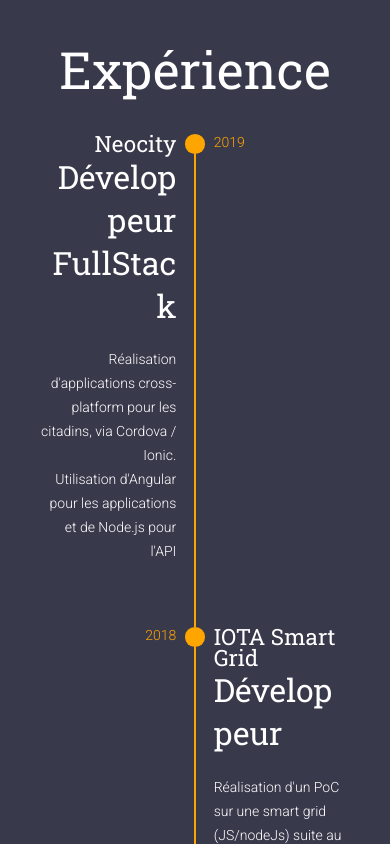
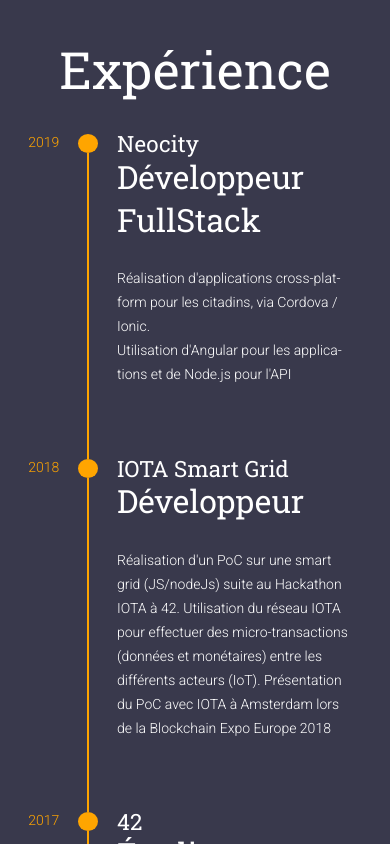
Before and after one commit to tcollard/website, a Vue app in the folder my-website/: page / in a window 390 px wide. Shown: the part 2280-3124 px from the top of the page. Built offline with nearby package versions, Linux system fonts and the light colour scheme.

Commit message:
style: 💄 (Experience) Change timeline style for phone version

```diff
--- a/my-website/src/components/ExperienceContainer.vue
+++ b/my-website/src/components/ExperienceContainer.vue
@@ -1,7 +1,8 @@
 <template>
     <div class="time" v-on:scroll="create(index)">
+        <div v-if="deviceWidth > 700" class="timeLineView">
             <div class="leftSide">
-            <ExperienceDetail :xp="xp" :index="index" :id="'left'"></experienceDetail>
+                <ExperienceDetail :xp="xp" :index="index" :id="'left'" :deviceWidth="deviceWidth"></experienceDetail>
             </div>
             <div class="middleContainer">
                 <div class="middle">
@@ -10,7 +11,22 @@
                 </div>
             </div>
             <div class="rightSide">
-            <ExperienceDetail :xp="xp" :index="index" :id="'right'"></experienceDetail>
+                <ExperienceDetail :xp="xp" :index="index" :id="'right'" :deviceWidth="deviceWidth"></experienceDetail>
+            </div>
+        </div>
+        <div v-else class="timeLineViewPhone">
+            <div class="leftSide">
+                <ExperienceDetail :xp="xp" :index="index" :id="'left'" :deviceWidth="deviceWidth"></experienceDetail>
+            </div>
+            <div class="middleContainer">
+                <div class="middle">
+                    <div class="dot" :id="index + '-dot'"></div>
+                    <div v-if="index != length" class="line" :id="index + '-line'"></div>
+                </div>
+            </div>
+            <div class="rightSide">
+                <ExperienceDetail :xp="xp" :index="index" :id="'right'" :deviceWidth="deviceWidth"></experienceDetail>
+            </div>
         </div>
     </div>
 </template>
@@ -40,6 +56,7 @@
     data() {
         return {
             state: false,
+            deviceWidth: window.innerWidth,
         }
     },
     created() {
@@ -95,6 +112,16 @@
         background-color: orange;
     }
 
+    .timeLineView {
+        width: 100vw;
+        display: flex;
+    }
+
+    .timeLineViewPhone {
+        display: grid;
+        grid-template-columns: 15% 10% 75%;
+    }
+
     .endLine {
         width: 2px;
         display: flex;
@@ -121,7 +148,7 @@
     }
 
     /* Web */
-    @media only screen and (min-width: 1024px) {
+    @media only screen and (min-width: 700px) {
 
         .middleContainer {
             width: 8%;
@@ -133,13 +160,17 @@
     }
 
     /* Phone */
-    @media only screen and (max-width: 1024px) {
+    @media only screen and (max-width: 700px) {
         .middleContainer {
             width: 12%;
         }
 
-        .leftSide, .rightSide {
-            width: 44%;
+        .rightSideSide {
+            width: 66%;
+        }
+
+        .leftSide {
+            width: 20%;
         }
     }
 
@@ -159,8 +190,6 @@
     .leftSide, .rightSide {
         display: flex;
     }
-
-
 
     .dot {
         border-radius: 50%;
--- a/my-website/src/components/ExperienceDetail.vue
+++ b/my-website/src/components/ExperienceDetail.vue
@@ -1,13 +1,23 @@
 <template>
-    <div v-bind:id="xp + id" class="detail" :class="index % 2 === 0 ? 'leftPosition' : 'rightPosition'">
-        <h5 v-if="index % 2 === 0 && id === 'right'" :class="index % 2 === 0 ? 'rightPosition' : 'leftPosition'">{{ $t('experience.'+ xp +'.date') }}</h5>
-        <h5 v-if="index % 2 === 1 && id === 'left'" :class="index % 2 === 0 ? 'rightPosition' : 'leftPosition'">{{ $t('experience.' + xp + '.date') }}</h5>
-        <div class="containerDetail" v-if="index % 2 === 0 && id === 'left' || index % 2 === 1 && id === 'right'">
-            <h4>{{ $t('experience.' + xp + '.company') }}</h4>
-            <h3>{{ $t('experience.' + xp + '.job') }}</h3>
-            <p>{{ $t('experience.' + xp + '.content') }}</p>
+        <div v-if="deviceWidth > 700" class="contentWrapper" v-bind:id="xp + id">
+            <div class="detail" :class="index % 2 === 0 ? 'leftPosition' : 'rightPosition'">
+                <h5 v-if="index % 2 === 0 && id === 'right'" :class="'rightPosition'">{{ $t('experience.'+ xp +'.date') }}</h5>
+                <h5 v-if="index % 2 === 1 && id === 'left'" :class="'leftPosition'">{{ $t('experience.' + xp + '.date') }}</h5>
+                <div class="containerDetail" v-if="index % 2 === 0 && id === 'left' || index % 2 === 1 && id === 'right'">
+                    <h4>{{ $t('experience.' + xp + '.company') }}</h4>
+                    <h3>{{ $t('experience.' + xp + '.job') }}</h3>
+                    <p>{{ $t('experience.' + xp + '.content') }}</p>
+                </div>
+            </div>
         </div>
-    </div>
+        <div v-else class="contentWrapper" v-bind:id="xp + id">
+            <h5 v-if="id === 'left'" :class="'datePhone'">{{ $t('experience.' + xp +'.date') }}</h5>
+            <div v-else class="containerDetailPhone">
+                <h4>{{ $t('experience.' + xp + '.company') }}</h4>
+                <h3>{{ $t('experience.' + xp + '.job') }}</h3>
+                <p>{{ $t('experience.' + xp + '.content') }}</p>
+            </div>
+        </div>
 </template>
 
 <script>
@@ -24,6 +34,10 @@
         },
         id: {
             type: String,
+            required: true,
+        },
+        deviceWidth: {
+            type: Number,
             required: true,
         }
     },
@@ -62,6 +76,11 @@
 
 <style scoped>
 
+    .contentWrapper {
+        width: 100%;
+        opacity: 0;
+    }
+
     h3 {
         font-size: 2em;
         font-weight: 400;
@@ -91,12 +110,18 @@
         flex-direction: column;
     }
 
+    .containerDetailPhone {
+        display: flex;
+        flex-direction: column;
+        text-align: left;
+        padding-bottom: 25%;
+    }
+
     .detail {
         display: flex;
         flex-direction: column;
         text-align: center;
         width: 100%;
-        opacity: 0;
         margin-bottom: 50px;
     }
 
@@ -106,6 +131,12 @@
 
     .rightPosition {
         text-align: left;
+    }
+
+    .datePhone {
+        display: flex;
+        justify-content: center;
+        align-items: center;
     }
 
     .transitionOpacity {
```
Lines whose indentation alone changed are shown as unchanged.
